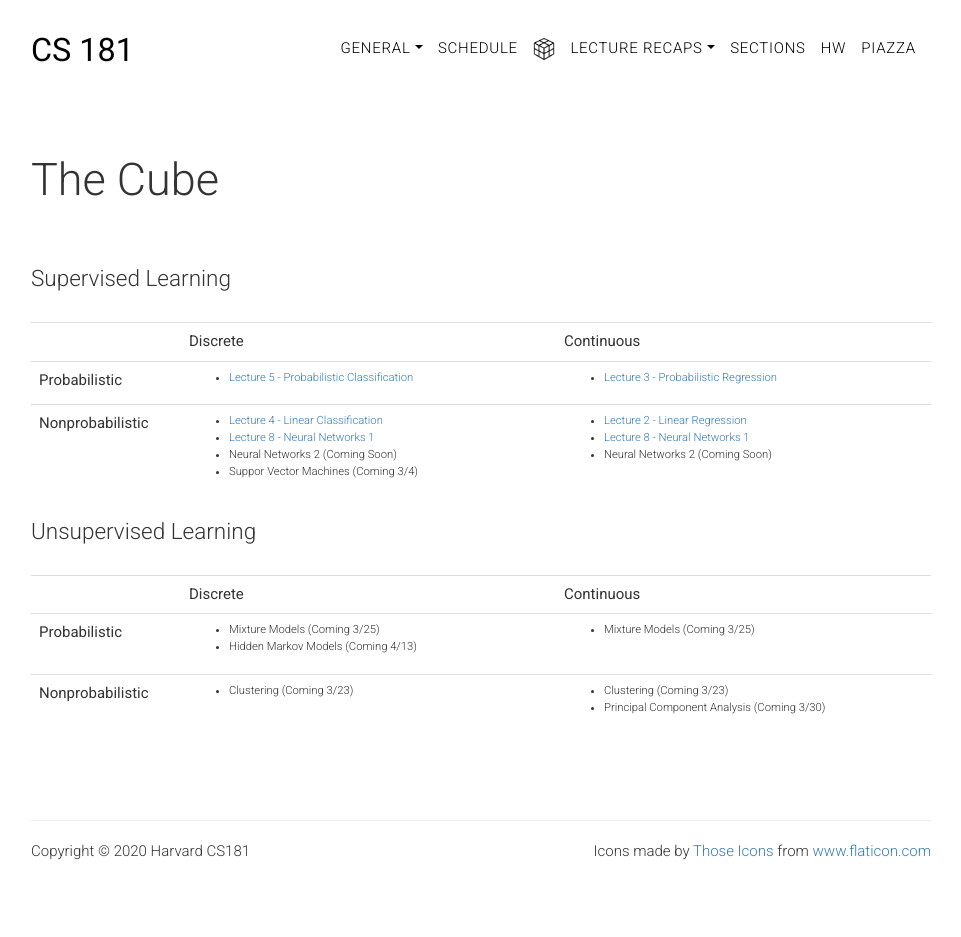
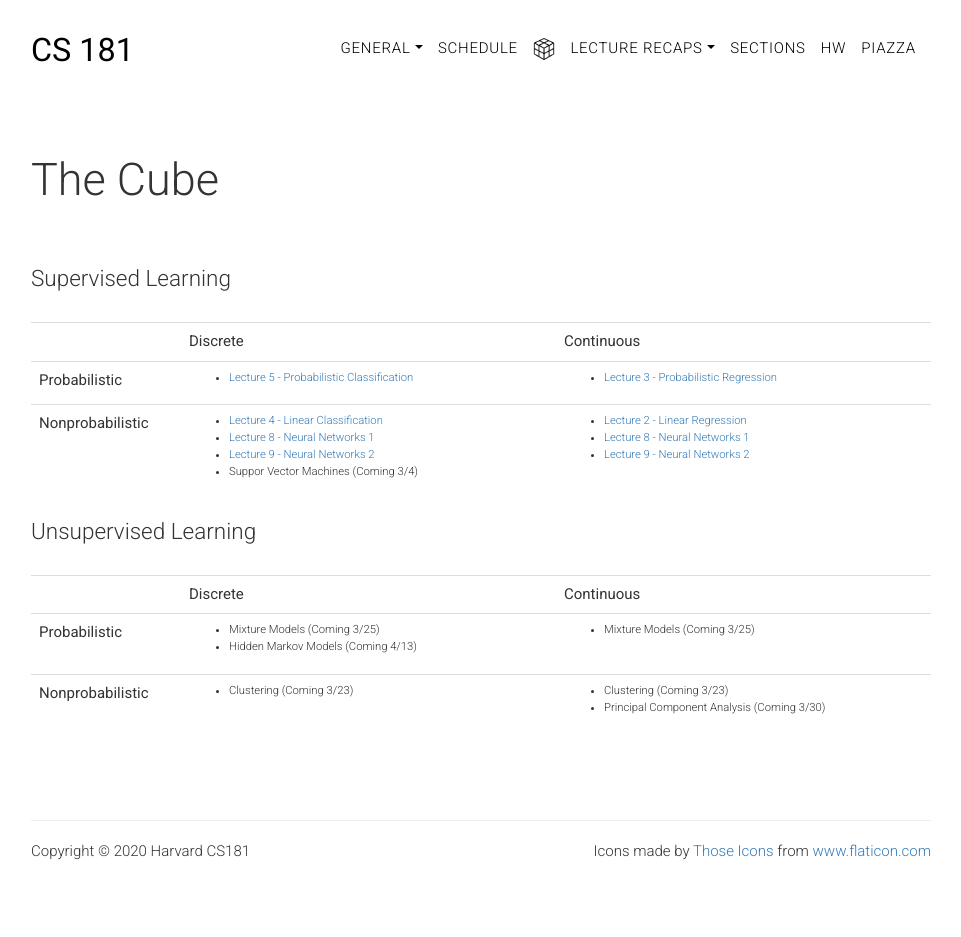
Before and after one commit to harvard-ml-courses/cs181-web-2020, a Jekyll site: the page built from cube.html, in a window 1280 px wide. Shown: the whole page, without its empty margins (159-1120 px from the left). Built offline with Jekyll 4.4.1, drawn with Linux system fonts in a browser that asks for light colours.

Commit message:
add NN2 to the cube

```diff
--- a/cube.html
+++ b/cube.html
@@ -33,7 +33,7 @@ weight: 0
                 <ul>
                   <li><a href="{{ site.baseurl }}/recap4" target="_blank">Lecture 4 - Linear Classification</a></li>
                   <li><a href="{{ site.baseurl }}/recap8" target="_blank">Lecture 8 - Neural Networks 1</a></li>
-                  <li>Neural Networks 2 (Coming Soon)</li>
+                  <li><a href="{{ site.baseurl }}/recap9" target="_blank">Lecture 9 - Neural Networks 2</a></li>
                   <li>Suppor Vector Machines (Coming 3/4)</li>
                 </ul>
               </td>
@@ -41,7 +41,7 @@ weight: 0
                 <ul>
                   <li><a href="{{ site.baseurl }}/recap2" target="_blank">Lecture 2 - Linear Regression</a></li>
                   <li><a href="{{ site.baseurl }}/recap8" target="_blank">Lecture 8 - Neural Networks 1</a></li>
-                  <li>Neural Networks 2 (Coming Soon)</li>
+                  <li><a href="{{ site.baseurl }}/recap9" target="_blank">Lecture 9 - Neural Networks 2</a></li>
                 </ul>
               </td>
             </tr>
```
